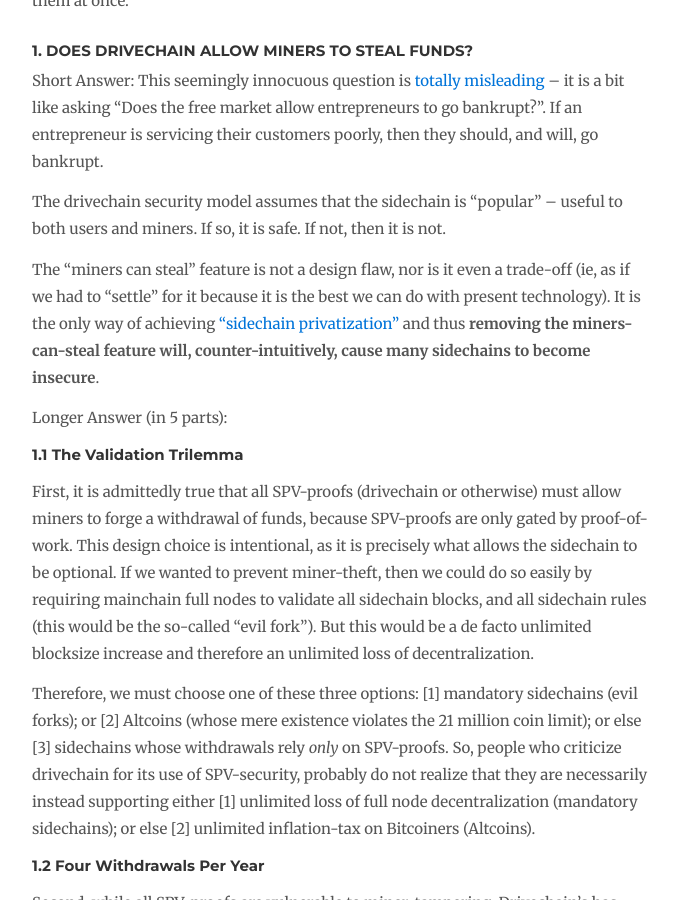
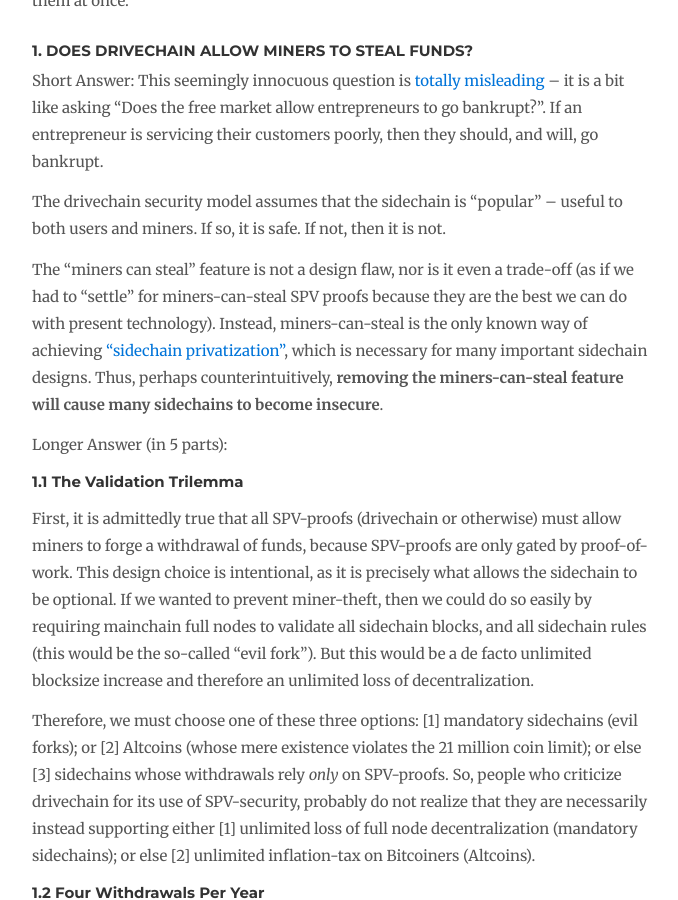
Before and after one commit to drivechain-project/drivechain.info, a Jekyll site: the page built from peer-review/peer-review-new.md, in a window 1280 px wide and 900 px high, scrolled down 614 px. Shown: the whole window, without its empty margins (138-816 px from the left). Built offline with Jekyll 4.4.1, drawn with Linux system fonts in a browser that asks for light colours; our own code applies the rules of GitHub Pages for plain Markdown files; comment, search, counter and statistics services are not loaded.

Commit message:
improve paragraph
improve this important paragraph in light of Ruben's new thing

```diff
--- a/peer-review/peer-review-new.md
+++ b/peer-review/peer-review-new.md
@@ -23,7 +23,7 @@ Short Answer: This seemingly innocuous question is [totally misleading](https://
 
 The drivechain security model assumes that the sidechain is "popular" -- useful to both users and miners. If so, it is safe. If not, then it is not.
 
-The "miners can steal" feature is not a design flaw, nor is it even a trade-off (ie, as if we had to "settle" for it because it is the best we can do with present technology). It is the only way of achieving ["sidechain privatization"](https://www.youtube.com/watch?v=xGu0o8HH10U&index=1&list=PLw8-6ARlyVciMH79ZyLOpImsMug3LgNc4) and thus **removing the miners-can-steal feature will, counter-intuitively, cause many sidechains to become insecure**.
+The "miners can steal" feature is not a design flaw, nor is it even a trade-off (as if we had to "settle" for miners-can-steal SPV proofs because they are the best we can do with present technology). Instead, miners-can-steal is the only known way of achieving ["sidechain privatization"](https://www.youtube.com/watch?v=xGu0o8HH10U&index=1&list=PLw8-6ARlyVciMH79ZyLOpImsMug3LgNc4), which is necessary for many important sidechain designs. Thus, perhaps counterintuitively, **removing the miners-can-steal feature will cause many sidechains to become insecure**.
 
 Longer Answer (in 5 parts):
 
```
